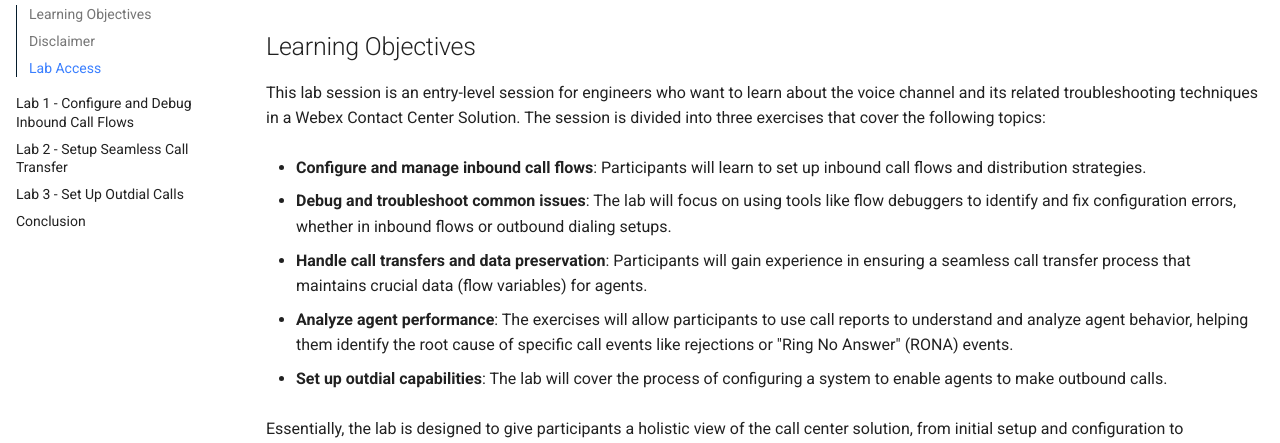
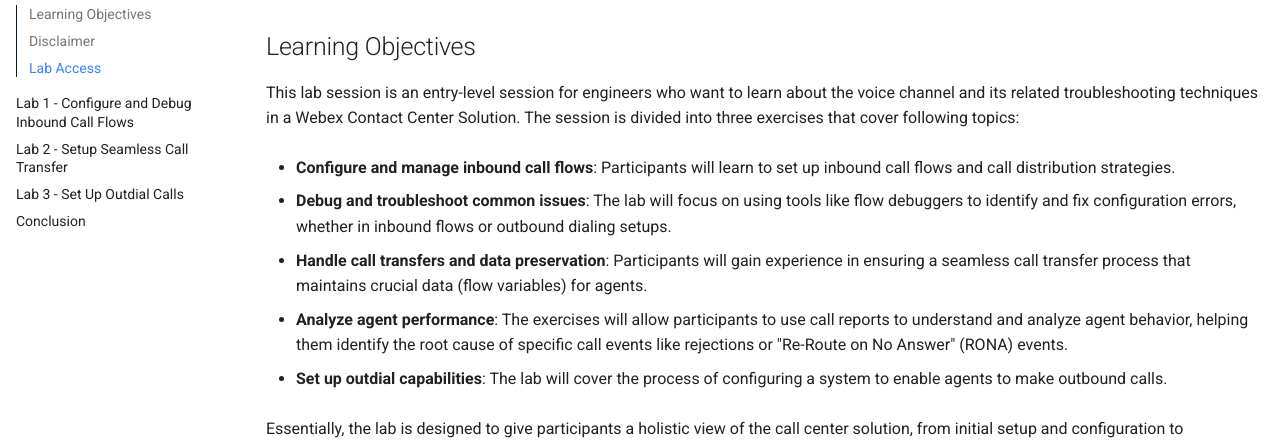
Before and after one commit to WebexCC-SA/LAB-2310, an MkDocs documentation site: the page built from docs/overview.md, in a window 1280 px wide and 1085 px high. Shown: the part 199-642 px from the top of the window. Built offline with MkDocs 1.6.1 and Material for MkDocs 9.7.7, drawn with Linux system fonts in a browser that asks for light colours.

Commit message:
typo rona

```diff
--- a/docs/overview.md
+++ b/docs/overview.md
@@ -2,15 +2,15 @@
 
 ## Learning Objectives
 
-This lab session is an entry-level session for engineers who want to learn about the voice channel and its related troubleshooting techniques in a Webex Contact Center Solution. The session is divided into three exercises that cover the following topics:
+This lab session is an entry-level session for engineers who want to learn about the voice channel and its related troubleshooting techniques in a Webex Contact Center Solution. The session is divided into three exercises that cover following topics:
 
-- **Configure and manage inbound call flows**: Participants will learn to set up inbound call flows and distribution strategies.
+- **Configure and manage inbound call flows**: Participants will learn to set up inbound call flows and call distribution strategies.
 
 - **Debug and troubleshoot common issues**: The lab will focus on using tools like flow debuggers to identify and fix configuration errors, whether in inbound flows or outbound dialing setups.
 
 - **Handle call transfers and data preservation**: Participants will gain experience in ensuring a seamless call transfer process that maintains crucial data (flow variables) for agents.
 
-- **Analyze agent performance**: The exercises will allow participants to use call reports to understand and analyze agent behavior, helping them identify the root cause of specific call events like rejections or "Ring No Answer" (RONA) events.
+- **Analyze agent performance**: The exercises will allow participants to use call reports to understand and analyze agent behavior, helping them identify the root cause of specific call events like rejections or "Re-Route on No Answer" (RONA) events.
 
 - **Set up outdial capabilities**: The lab will cover the process of configuring a system to enable agents to make outbound calls.
 
```
